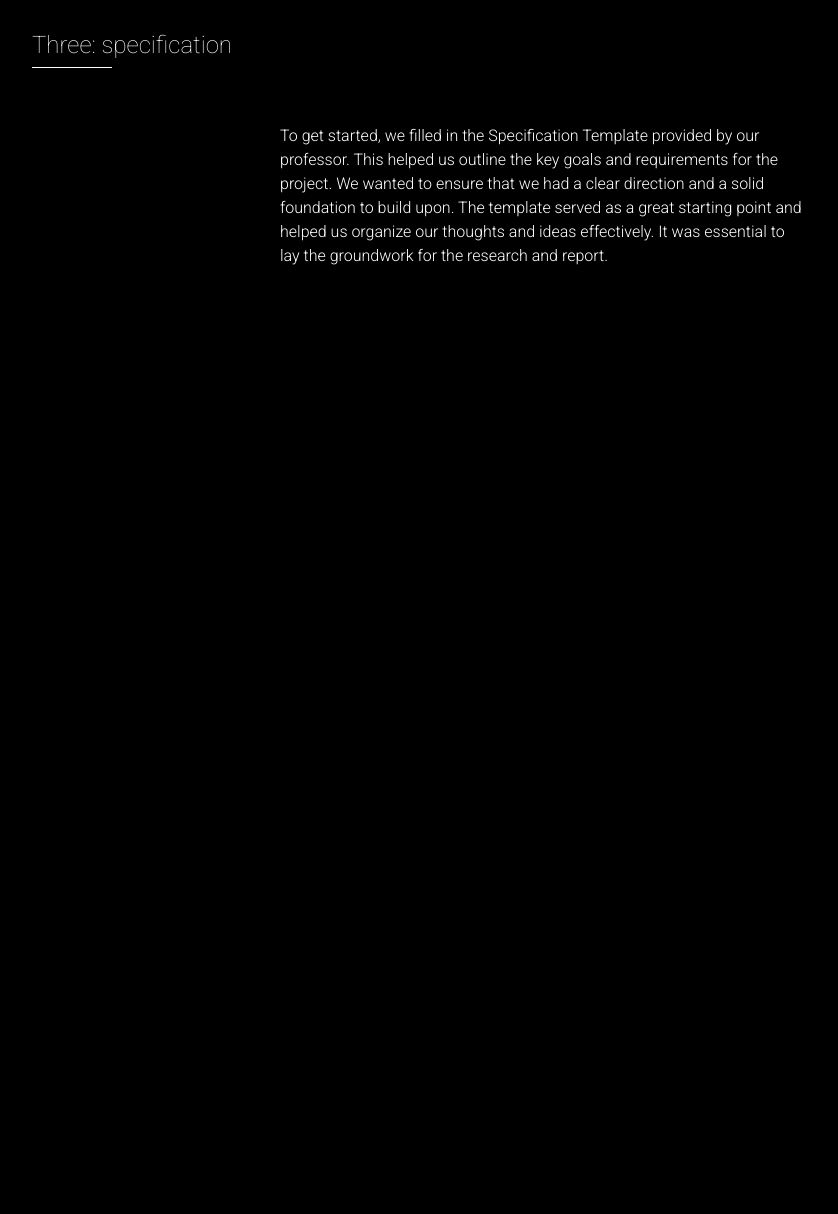
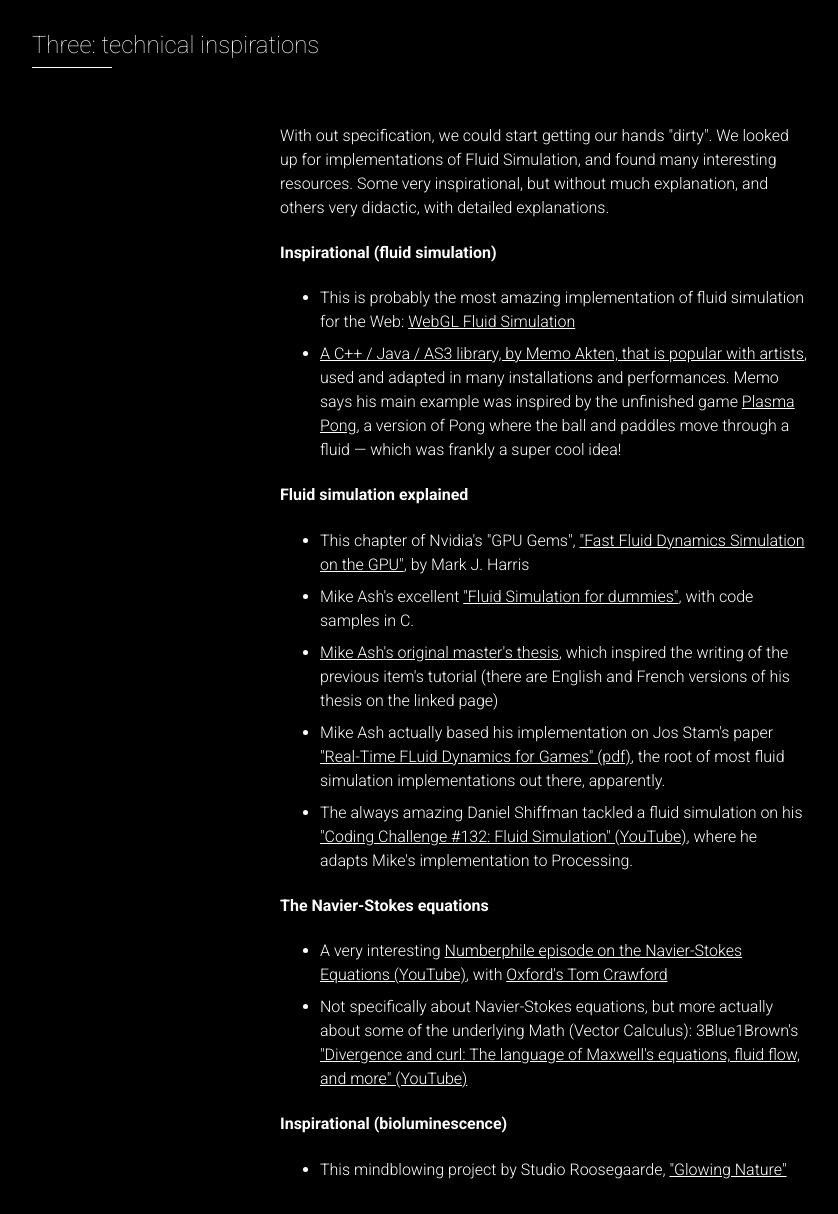
Before and after one commit to bioluminescent-fluid/bioluminescent-fluid.github.io, a plain HTML site: page index.html in a window 1280 px wide. Shown: the part 3299-4513 px from the top of the page, without its empty margins (96-934 px from the left). Before the commit the page ends 3599 px from the top, so only its background shows below. Drawn offline with Linux system fonts and the light colour scheme.

Commit message:
third entry of the blog

```diff
--- a/index.html
+++ b/index.html
@@ -81,11 +81,76 @@
             </section>
 
             <section>
-                <h3>Three: specification</h3>
+                <h3>Three: technical inspirations</h3>
 
                 <div class="wrapper-prose">
                     <p>
-                        To get started, we filled in the Specification Template provided by our professor. This helped us outline the key goals and requirements for the project. We wanted to ensure that we had a clear direction and a solid foundation to build upon. The template served as a great starting point and helped us organize our thoughts and ideas effectively. It was essential to lay the groundwork for the research and report.
+                        With out specification, we could start getting our hands "dirty". We looked up for implementations of Fluid Simulation, and found many interesting resources. Some very inspirational, but without much explanation, and others very didactic, with detailed explanations.
+
+                        <h4>Inspirational (fluid simulation)</h4>
+
+                        <ul>
+                            <li>
+                                This is probably the most amazing implementation of fluid simulation for the Web: <a href="https://paveldogreat.github.io/WebGL-Fluid-Simulation/">WebGL Fluid Simulation</a>
+                            </li>
+
+                            <li>
+                                <a href="https://www.memo.tv/works/msafluid/">A C++ / Java / AS3 library, by Memo Akten, that is popular with artists</a>, used and adapted in many installations and performances. Memo says his main example was inspired by the unfinished game <a href="https://en.wikipedia.org/wiki/Plasma_Pong">Plasma Pong</a>, a version of Pong where the ball and paddles move through a fluid &mdash; which was frankly a super cool idea!
+                            </li>
+                        </ul>
+
+                        <h4>Fluid simulation explained</h4>
+
+                        <ul>
+                            <li>
+                                This chapter of Nvidia's "GPU Gems", <a href="https://developer.nvidia.com/gpugems/gpugems/part-vi-beyond-triangles/chapter-38-fast-fluid-dynamics-simulation-gpu">"Fast Fluid Dynamics Simulation on the GPU"</a>, by Mark J. Harris
+                            </li>
+
+                            <li>
+                                Mike Ash's excellent <a href="https://mikeash.com/pyblog/fluid-simulation-for-dummies.html">"Fluid Simulation for dummies"</a>, with code samples in C.
+                            </li>
+
+                            <li>
+                                <a href="https://www.mikeash.com/thesis/">Mike Ash's original master's thesis</a>, which inspired the writing of the previous item's tutorial (there are English and French versions of his thesis on the linked page)
+                            </li>
+
+                            <li>
+                                Mike Ash actually based his implementation on Jos Stam's paper <a href="https://www.dgp.toronto.edu/public_user/stam/reality/Research/pdf/GDC03.pdf">"Real-Time FLuid Dynamics for Games" (pdf)</a>, the root of most fluid simulation implementations out there, apparently.
+                            </li>
+
+                            <li>
+                                The always amazing Daniel Shiffman tackled a fluid simulation on his <a href="https://www.youtube.com/watch?v=alhpH6ECFvQ">"Coding Challenge #132: Fluid Simulation" (YouTube)</a>, where he adapts Mike's implementation to Processing.
+                            </li>
+
+                        </ul>
+
+                        <h4>The Navier-Stokes equations</h4>
+
+                        <ul>
+
+                            <li>
+                                A very interesting <a href="https://www.youtube.com/watch?v=ERBVFcutl3M&t=152s">Numberphile episode on the Navier-Stokes Equations (YouTube)</a>, with <a href="https://tomrocksmaths.com/">Oxford's Tom Crawford</a>
+                            </li>
+
+                            <li>
+                                Not specifically about Navier-Stokes equations, but more actually about some of the underlying Math (Vector Calculus): 3Blue1Brown's <a href="https://www.youtube.com/watch?v=rB83DpBJQsE&t=680s">"Divergence and curl: The language of Maxwell's equations, fluid flow, and more" (YouTube)</a>
+                            </li>
+
+                        </ul>
+
+                        <h4>
+                            Inspirational (bioluminescence)
+                        </h4>
+
+                        <ul>
+                            <li>
+                                This mindblowing project by Studio Roosegaarde, <a href="https://www.studioroosegaarde.net/project/glowing-nature">"Glowing Nature"</a>
+                            </li>
+
+                        </ul>
+
+
+
                     </p>
                 </div>
 
--- a/style.css
+++ b/style.css
@@ -140,6 +140,10 @@ h2 {
     grid-row: 2 / 3;
 }
 
+ul li + li {
+    margin-top: .5em;
+}
+
 .gradient-text {
     /* FROM the amazin Sarah Fossheim */
     /* https://fossheim.io/writing/posts/css-text-gradient/ */
@@ -182,10 +186,21 @@ h2 {
   }
 }
 
-@media  (max-width: 450px) {
+@media  (max-width: 645px) {
 
     h1 {
         font-size: 3rem;
     }
 
 }
+
+@media (max-width: calc(560px + 16rem) ) {
+
+    article h3, section {
+        padding-left: 1rem;
+        margin-right: auto;
+        margin-left: auto;
+        max-width: 560px;
+    }
+
+}
```
